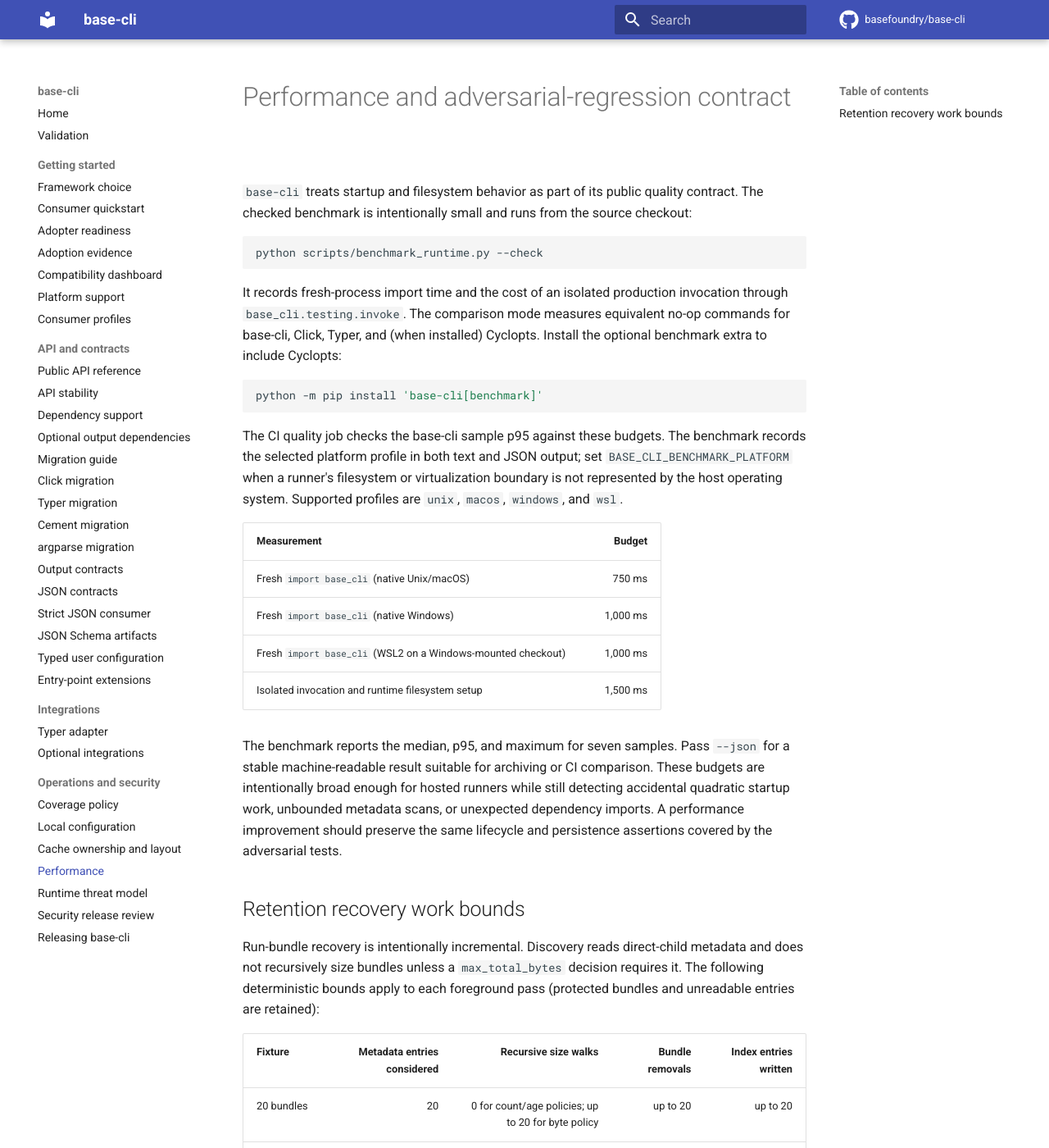
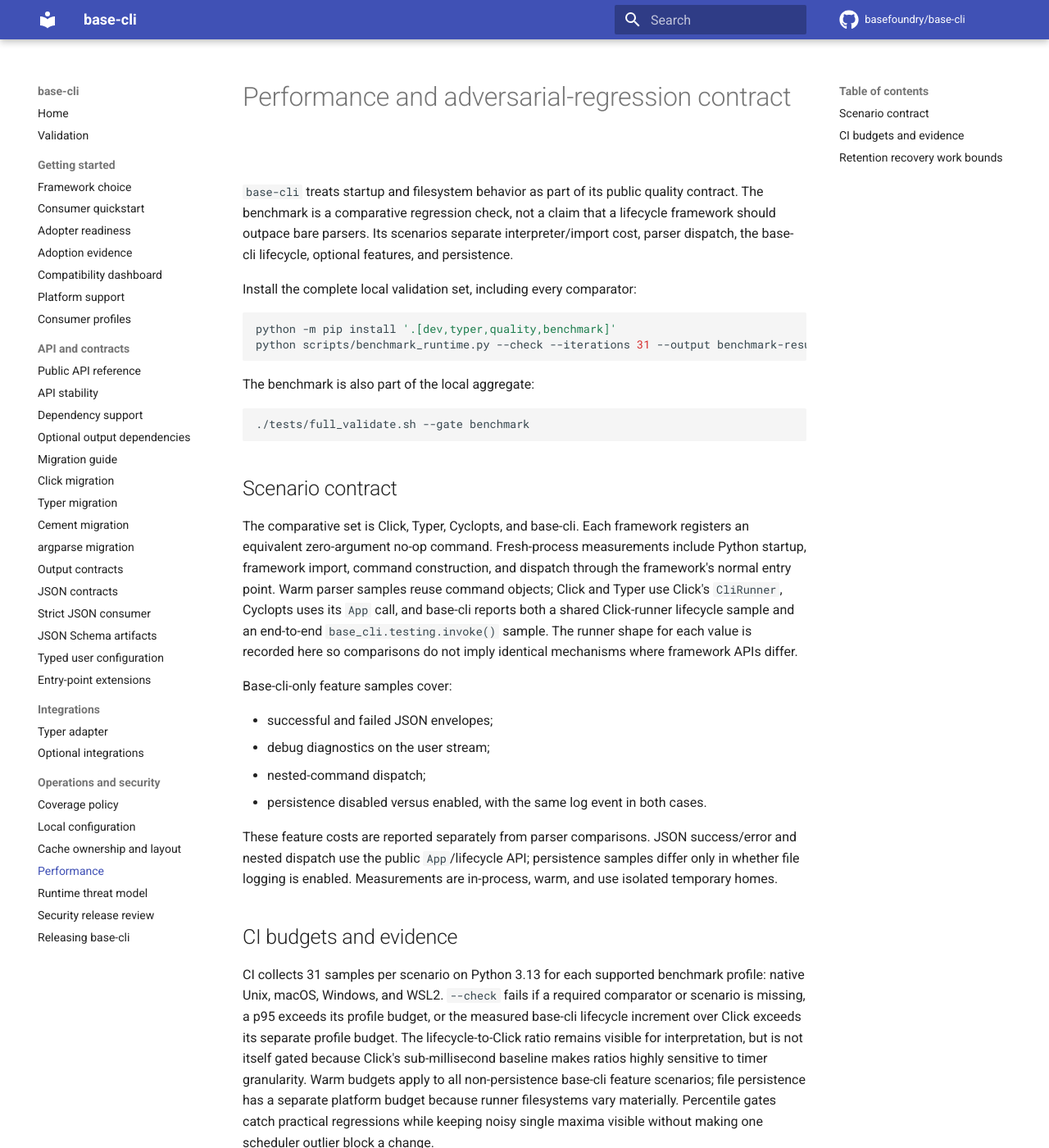
Before and after one commit to basefoundry/base-cli, an MkDocs documentation site: the page built from docs/performance.md, in a window 1280 px wide and 1400 px high. Shown: the whole window at 82% size. Built offline with MkDocs 1.6.1 and Material for MkDocs 9.7.7, drawn with Linux system fonts in a browser that asks for light colours; comment, search, counter and statistics services are not loaded; some of the changed text lies outside the part shown.

````diff
--- a/docs/performance.md
+++ b/docs/performance.md
@@ -1,42 +1,93 @@
 # Performance and adversarial-regression contract
 
 `base-cli` treats startup and filesystem behavior as part of its public
-quality contract. The checked benchmark is intentionally small and runs from
-the source checkout:
+quality contract. The benchmark is a comparative regression check, not a claim
+that a lifecycle framework should outpace bare parsers. Its scenarios separate
+interpreter/import cost, parser dispatch, the base-cli lifecycle, optional
+features, and persistence.
+
+Install the complete local validation set, including every comparator:
 
 ```bash
-python scripts/benchmark_runtime.py --check
+python -m pip install '.[dev,typer,quality,benchmark]'
+python scripts/benchmark_runtime.py --check --iterations 31 --output benchmark-results.json
 ```
 
-It records fresh-process import time and the cost of an isolated production
-invocation through `base_cli.testing.invoke`. The comparison mode measures
-equivalent no-op commands for base-cli, Click, Typer, and (when installed)
-Cyclopts. Install the optional benchmark extra to include Cyclopts:
+The benchmark is also part of the local aggregate:
 
 ```bash
-python -m pip install 'base-cli[benchmark]'
+./tests/full_validate.sh --gate benchmark
 ```
 
-The CI quality job checks the base-cli sample p95 against these budgets. The
-benchmark records the selected platform profile in both text and JSON output;
-set `BASE_CLI_BENCHMARK_PLATFORM` when a runner's filesystem or virtualization
-boundary is not represented by the host operating system. Supported profiles
-are `unix`, `macos`, `windows`, and `wsl`.
+## Scenario contract
 
-| Measurement | Budget |
-| --- | ---: |
-| Fresh `import base_cli` (native Unix/macOS) | 750 ms |
-| Fresh `import base_cli` (native Windows) | 1,000 ms |
-| Fresh `import base_cli` (WSL2 on a Windows-mounted checkout) | 1,000 ms |
-| Isolated invocation and runtime filesystem setup | 1,500 ms |
+The comparative set is Click, Typer, Cyclopts, and base-cli. Each framework
+registers an equivalent zero-argument no-op command. Fresh-process
+measurements include Python startup, framework import, command construction,
+and dispatch through the framework's normal entry point. Warm parser samples
+reuse command objects; Click and Typer use Click's `CliRunner`, Cyclopts uses
+its `App` call, and base-cli reports both a shared Click-runner lifecycle
+sample and an end-to-end `base_cli.testing.invoke()` sample. The runner shape
+for each value is recorded here so comparisons do not imply identical
+mechanisms where framework APIs differ.
 
-The benchmark reports the median, p95, and maximum for seven samples. Pass
-`--json` for a stable machine-readable result suitable for archiving or CI
-comparison. These
-budgets are intentionally broad enough for hosted runners while still
-detecting accidental quadratic startup work, unbounded metadata scans, or
-unexpected dependency imports. A performance improvement should preserve the
-same lifecycle and persistence assertions covered by the adversarial tests.
+Base-cli-only feature samples cover:
+
+- successful and failed JSON envelopes;
+- debug diagnostics on the user stream;
+- nested-command dispatch;
+- persistence disabled versus enabled, with the same log event in both cases.
+
+These feature costs are reported separately from parser comparisons. JSON
+success/error and nested dispatch use the public `App`/lifecycle API; persistence
+samples differ only in whether file logging is enabled. Measurements are
+in-process, warm, and use isolated temporary homes.
+
+## CI budgets and evidence
+
+CI collects 31 samples per scenario on Python 3.13 for each supported
+benchmark profile: native Unix, macOS, Windows, and WSL2. `--check` fails if a
+required comparator or scenario is missing, a p95 exceeds its profile budget,
+or the measured base-cli lifecycle increment over Click exceeds its separate
+profile budget. The lifecycle-to-Click ratio remains visible for interpretation,
+but is not itself gated because Click's sub-millisecond baseline makes ratios
+highly sensitive to timer granularity. Warm budgets apply to all non-persistence
+base-cli feature scenarios; file persistence has a separate platform budget
+because runner filesystems vary materially. Percentile gates catch practical
+regressions while keeping noisy single maxima visible without making one
+scheduler outlier block a change.
+
+| Budget (p95) | Unix | macOS | Windows | WSL2 |
+| --- | ---: | ---: | ---: | ---: |
+| Cold import, including interpreter startup | 750 ms | 750 ms | 1,000 ms | 1,000 ms |
+| Cold no-op invocation, including startup and dispatch | 2,000 ms | 2,000 ms | 4,000 ms | 4,000 ms |
+| Base-cli lifecycle increment over Click warm dispatch | 5 ms | 5 ms | 15 ms | 15 ms |
+| Warm invocation and non-persistence feature scenarios | 50 ms | 50 ms | 100 ms | 100 ms |
+| File-persistence-enabled scenario | 50 ms | 50 ms | 250 ms | 50 ms |
+
+An initial 31-sample local calibration on macOS (Python 3.14.6, Apple Silicon)
+measured approximately 101 ms for base-cli cold import, 0.56 ms for warm
+lifecycle dispatch, and 15.9 ms p95 for file-persisted logging. These are
+development-host measurements, not adoption claims or release comparisons.
+The first hosted 31-sample baseline measured file-persistence p95 at 22 ms on
+Ubuntu, 21 ms on macOS, 158 ms on Windows, and 27 ms on WSL2. Windows also had
+a high median absolute deviation (26 ms), so persistence has its own Windows
+budget instead of weakening other warm-scenario gates. These measurements are
+CI calibration evidence, not adoption claims or release comparisons; review
+subsequent retained artifacts before tightening platform budgets.
+
+Each report is versioned as `base-cli.benchmark` schema version 1 and contains
+the package version, source revision, UTC timestamp, platform profile, Python
+version/ABI, OS release, architecture, CPU count, sample count, medians, p95,
+maximum, median absolute deviation, and parser/lifecycle comparison values.
+The Tests workflow retains a distinct JSON artifact for each platform profile
+for 90 days. Download the artifact from the corresponding `Benchmark (...)`
+or `Validate (WSL)` Actions job to compare dated runs.
+
+The profile can be selected explicitly with
+`BASE_CLI_BENCHMARK_PLATFORM` when a runner's filesystem or virtualization
+boundary is not represented by its host OS. Supported values are `unix`,
+`macos`, `windows`, and `wsl`.
 
 ## Retention recovery work bounds
 
````
Also changed, not shown: CHANGELOG.md (+5 -0 lines), docs/testing.md (+36 -10 lines), 5 other files.
